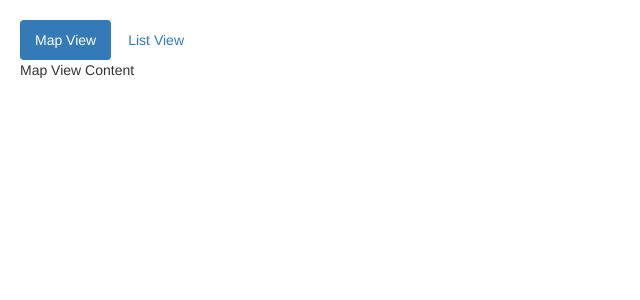
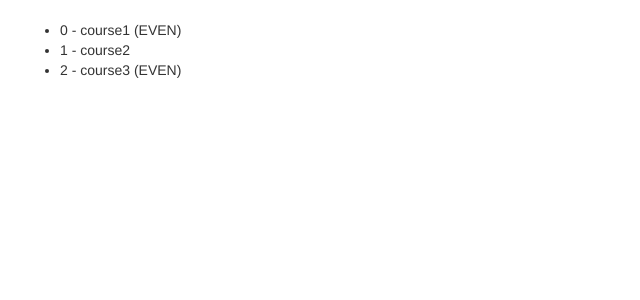
Before and after one commit to kaixuannnn/mosh-angular-learn1, an Angular app: page / in a window 1280 px wide. Shown: the top 300 px of the page, without its empty margins (0-640 px from the left). Built offline with nearby package versions, Linux system fonts and the light colour scheme.

Commit message:
ngfor - for loop

```diff
--- a/src/app/app.component.html
+++ b/src/app/app.component.html
@@ -1,14 +1,6 @@
-<ul class="nav nav-pills">
-  <!-- instead of giving a method to click like changeViewMode('map'), we can using expresion viewMode = 'map'-->
-  <li [class.active]="viewMode == 'map'">
-    <a (click)="viewMode = 'map'">Map View</a>
-  </li>
-  <li [class.active]="viewMode == 'list'">
-    <a (click)="viewMode = 'list'">List View</a>
+<ul>
+  <!-- index is one of the exported value, -->
+  <li *ngFor="let course of courses; index as i; even as isEven">
+    {{ i }} - {{ course.name }} <span *ngIf="isEven">(EVEN)</span>
   </li>
 </ul>
-<div [ngSwitch]="viewMode">
-  <div *ngSwitchCase="'map'">Map View Content</div>
-  <div *ngSwitchCase="'list'">List view Content</div>
-  <div *ngSwitchDefault>Otherwise</div>
-</div>
--- a/src/app/app.component.ts
+++ b/src/app/app.component.ts
@@ -7,5 +7,9 @@ import { FavouriteChangedEvent } from './favourite/favourite.component';
   styleUrls: ['./app.component.css'],
 })
 export class AppComponent {
-  viewMode = 'map';
+  courses = [
+    { id: 1, name: 'course1' },
+    { id: 2, name: 'course2' },
+    { id: 3, name: 'course3' },
+  ];
 }
```
